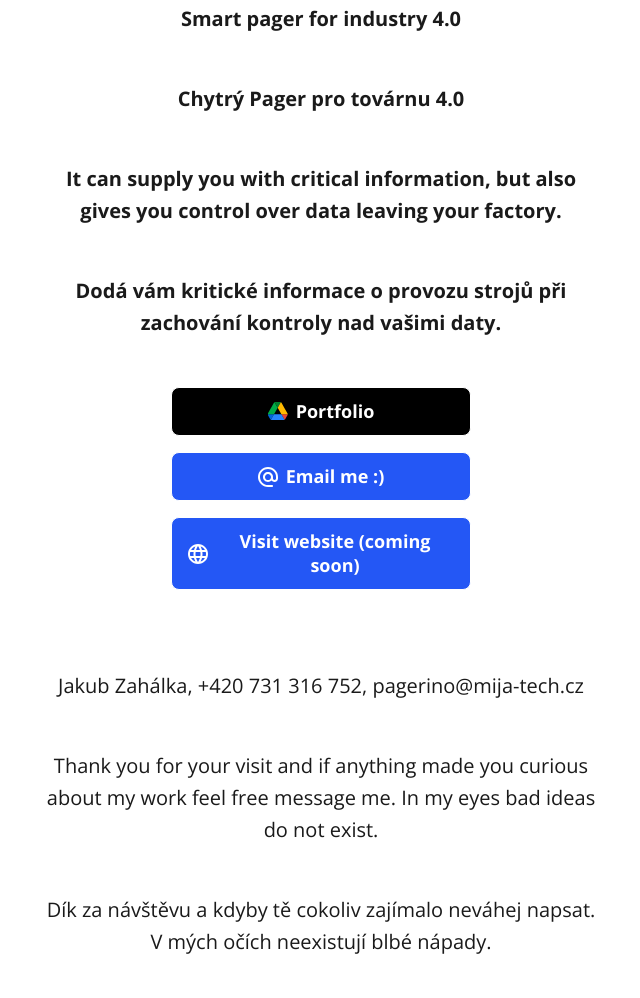
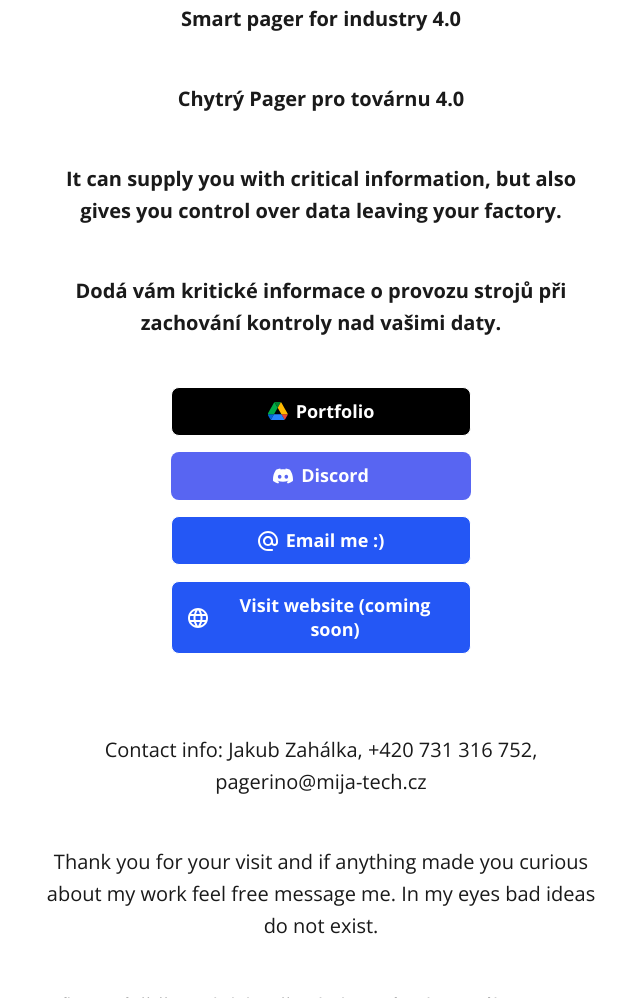
Before and after one commit to chazp246/littlelink, a plain HTML site: page index.html in a window 1280 px wide. Shown: the part 283-1281 px from the top of the page, without its empty margins (319-959 px from the left). Drawn offline with Linux system fonts and the light colour scheme.

Commit message:
Update index.html

```diff
--- a/index.html
+++ b/index.html
@@ -76,6 +76,8 @@
               <!--rel="noopener"
               <!-- Instagram
               <a class="button button-instagram" href="#" target="_blank"  role="button"><img class="icon" aria-hidden="true" src="images/icons/instagram.svg" alt="Instagram Logo">Instagram</a>
+              <!-- Discord -->
+              <a class="button button-discord" href="https://discord.gg/XjfZKJ9X2s" target="_blank" role="button"><img class="icon" aria-hidden="true" src="images/icons/discord.svg" alt="Discord Logo">Discord</a>
 
               <!-- Kickstarter
               <a class="button button-kickstarter" href="#" target="_blank" rel="noopener" role="button"><img class="icon" aria-hidden="true" src="images/icons/kickstarter.svg" alt="Kickstarter Logo">Kickstarter</a>
@@ -123,7 +125,7 @@
 
       </div>
       <footer>
-        <p>Jakub Zahálka, +420 731 316 752, pagerino@mija-tech.cz</p>
+        <p>Contact info: Jakub Zahálka, +420 731 316 752, pagerino@mija-tech.cz</p>
         <p>Thank you for your visit and if anything made you curious about my work feel free message me. In my eyes bad ideas do not exist.</p>
         <p>Dík za návštěvu a kdyby tě cokoliv zajímalo neváhej napsat. V mých očích neexistují blbé nápady.</p>
       </footer>
```
